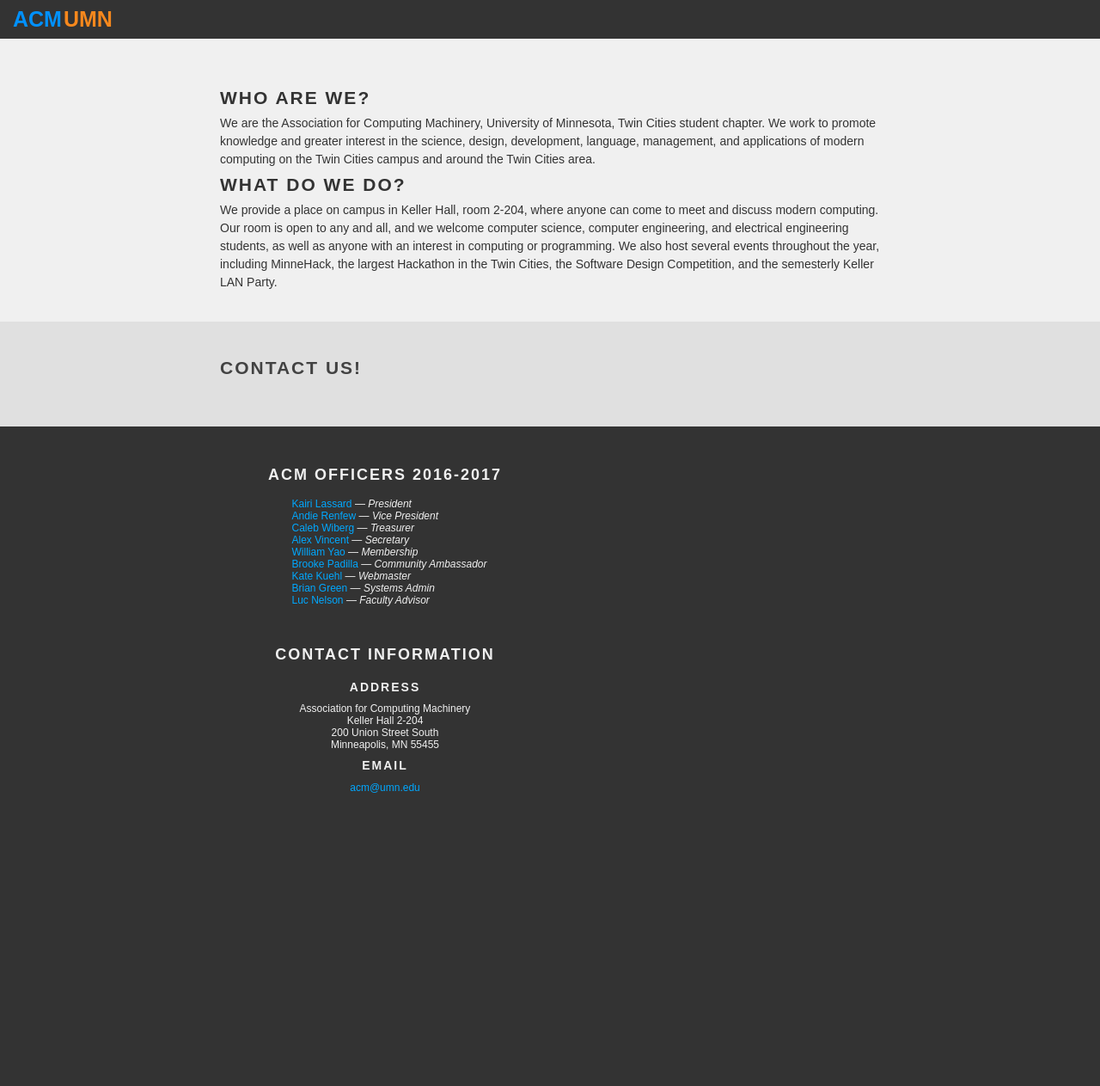
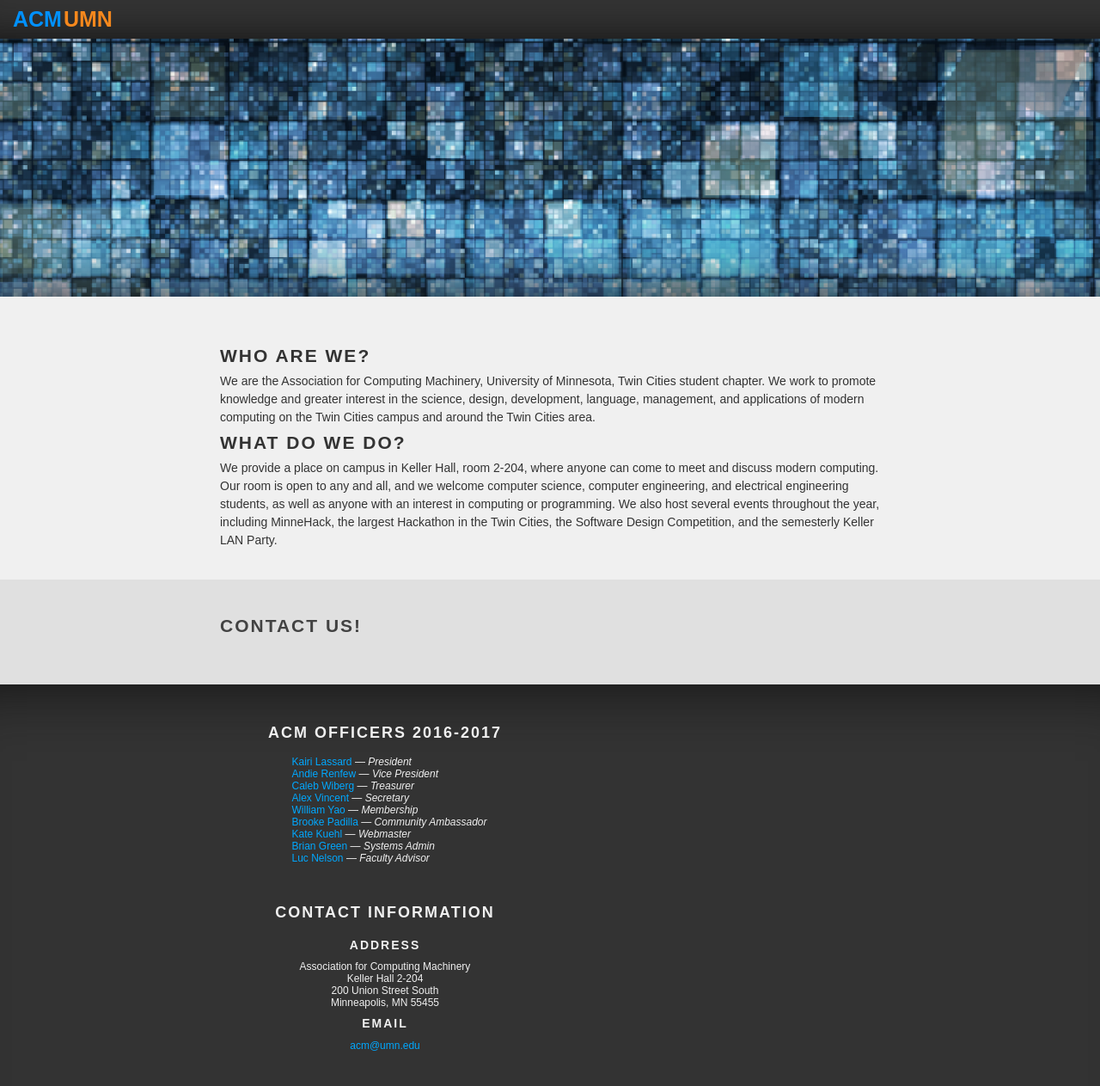
Before and after one commit to acmumn/acm-website, a Jekyll site: the page built from index.html, in a window 1280 px wide. Shown: the whole page at 86% size. Built offline with Jekyll 4.4.1, drawn with Linux system fonts in a browser that asks for light colours; before the commit the page ends 963 px from its top, so only the background shows below that.

Commit message:
header image

```diff
--- /dev/null
+++ b/_includes/header.html
@@ -0,0 +1,2 @@
+<header id="header">
+</header>
--- a/_sass/_footer.sass
+++ b/_sass/_footer.sass
@@ -21,6 +21,8 @@
 
   background-color: $fg-color-primary
   color: $bg-color-primary
+
+  box-shadow: 0px 75px 75px -75px #101010 inset
 
   h1, h2
     text-align: center
--- a/_sass/_general.sass
+++ b/_sass/_general.sass
@@ -34,7 +34,7 @@
   &> section
     padding: 35px 15px
 
-    &:nth-child(even)
+    &:nth-of-type(even)
       background-color: $bg-color-secondary
       color: $fg-color-secondary
 
--- /dev/null
+++ b/_sass/_header.sass
@@ -0,0 +1,12 @@
+#header
+  display: block
+
+  background-image: url($header-image)
+  background-position: center top
+  background-repeat: repeat-x
+  height: 300px
+  box-shadow: 0px -75px 75px -75px #101010 inset
+
+@media (max-width: $phone-breakpoint)
+  #header
+    height: 200px
--- a/_sass/_navbar.sass
+++ b/_sass/_navbar.sass
@@ -6,6 +6,8 @@
   height: 25px
 
   background-color: $fg-color-primary
+
+  box-shadow: 0px -45px 45px -45px #111 inset
 
   font-weight: bold
 
--- a/index.html
+++ b/index.html
@@ -3,5 +3,6 @@
 index: true
 ---
 
+{% include header.html %}
 {% include about.html %}
 {% include contact.html %}
--- a/styles/acm.sass
+++ b/styles/acm.sass
@@ -22,10 +22,13 @@
 
 $column-gutter: 30px
 
+$header-image: "{{ 'images/big-data-header.png' | prepend: site.baseurl }}"
+
 =centered
   margin-left: auto
   margin-right: auto
 
 @import general
 @import navbar
+@import header
 @import footer
```
Also changed, not shown: images/big-data-header.png (added).
